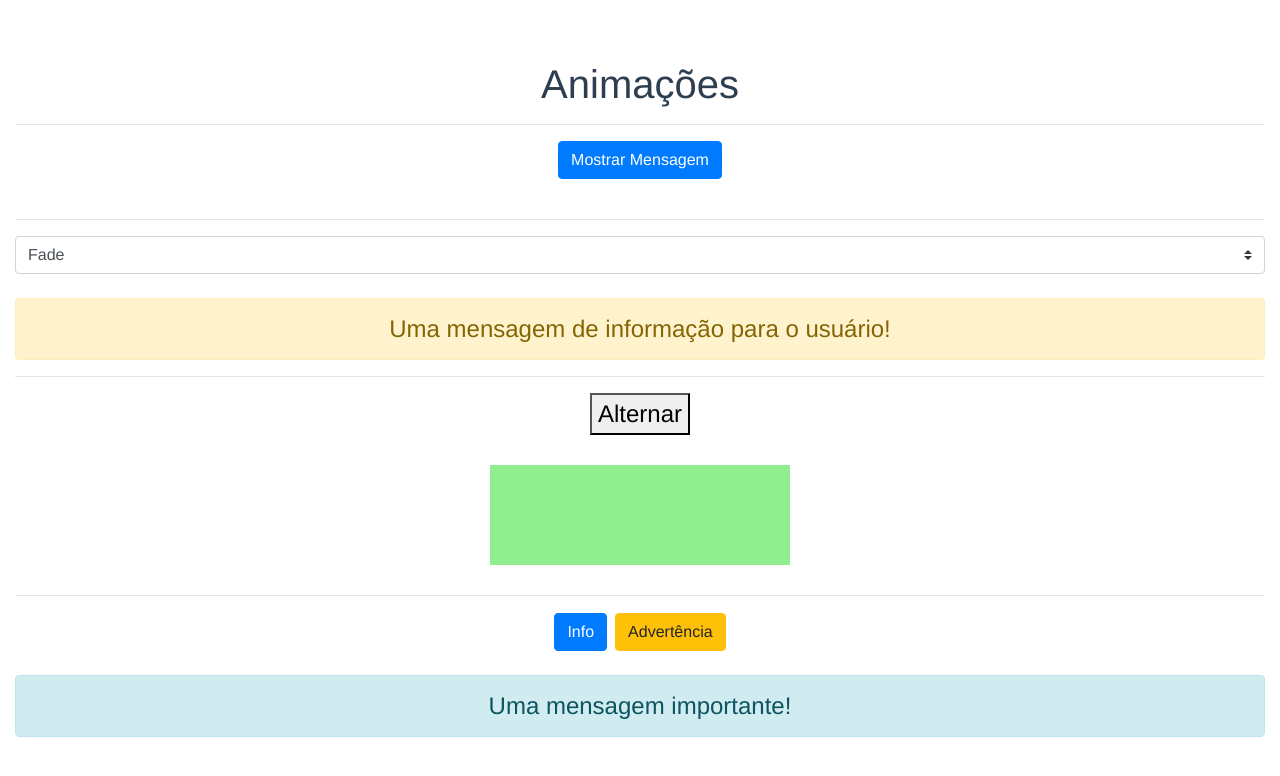
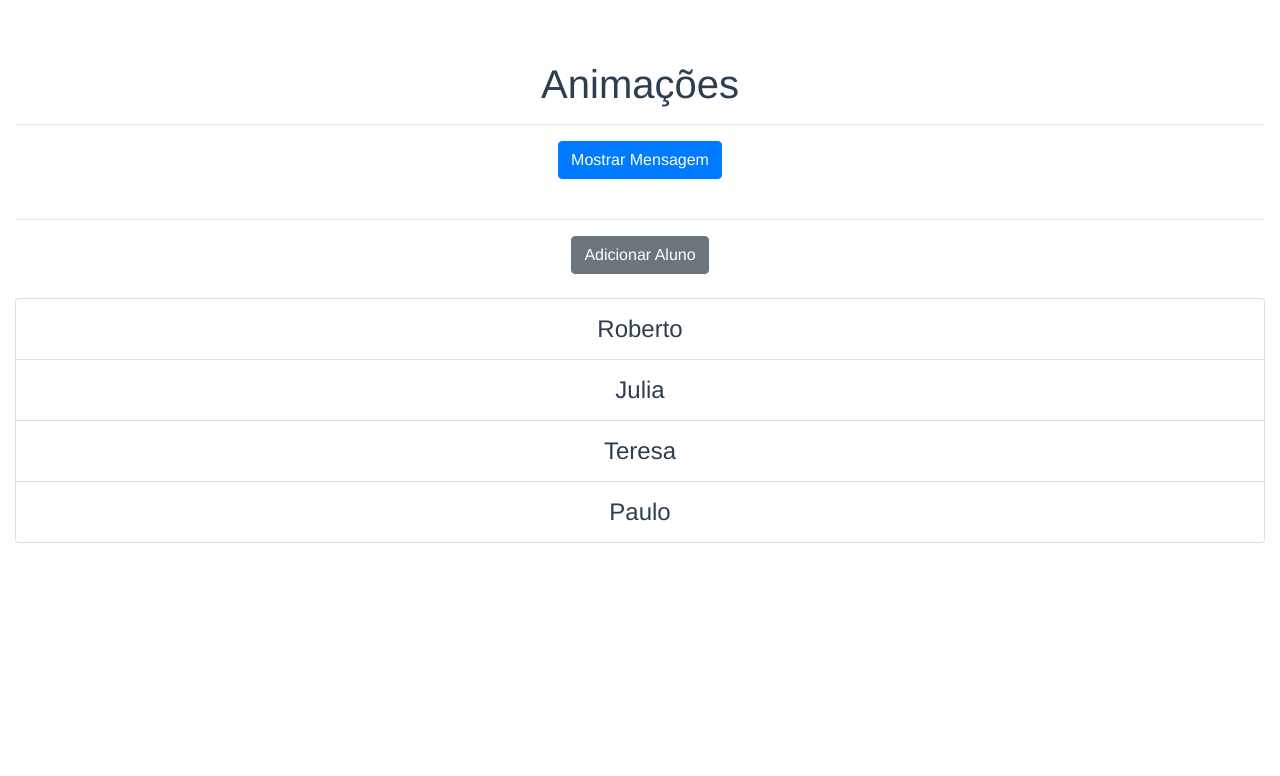
Before and after one commit to robertov8/cursovuejs2modulo1, a Vue app in the folder animacoes-exercicios/: page / in a window 1280 px wide. Shown: the top 776 px of the page. Built offline with nearby package versions, Linux system fonts and the light colour scheme.

Commit message:
222. Usando <transition-group> - Preparações

```diff
--- a/animacoes-exercicios/src/App.vue
+++ b/animacoes-exercicios/src/App.vue
@@ -18,7 +18,7 @@
             <b-alert variant="info" show v-show="exibir">{{ msg }}</b-alert>
         </transition>-->
 
-        <hr>
+        <!--<hr>
 
         <b-select v-model="tipoAnimacao" class="mb-4">
             <option value="fade">Fade</option>
@@ -63,7 +63,18 @@
 
         <transition name="fade" mode="out-in">
             <component :is="componentSelecionado" class="mt-2"/>
-        </transition>
+        </transition>-->
+
+        <hr>
+
+        <b-button @click="adicionarAluno" class="mb-4">Adicionar Aluno</b-button>
+
+        <b-list-group>
+            <b-list-group-item
+                v-for="(aluno, index) in alunos"
+                :key="aluno"
+                @click="removerAluno(index)">{{ aluno }}</b-list-group-item>
+        </b-list-group>
 
     </div>
 </template>
@@ -75,6 +86,7 @@
     export default {
         data() {
             return {
+                alunos: ['Roberto', 'Julia', 'Teresa', 'Paulo'],
                 msg: 'Uma mensagem de informação para o usuário!',
                 exibir: false,
                 exibir2: true,
@@ -84,6 +96,13 @@
             };
         },
         methods: {
+            adicionarAluno() {
+                const s = Math.random().toString(36).substr(2);
+                this.alunos.push(s);
+            },
+            removerAluno(index) {
+                this.alunos.splice(index, 1);
+            },
             animar(el, done, negativo = false) {
                 let rodada = 1;
                 const temporizador = setInterval(() => {
```
